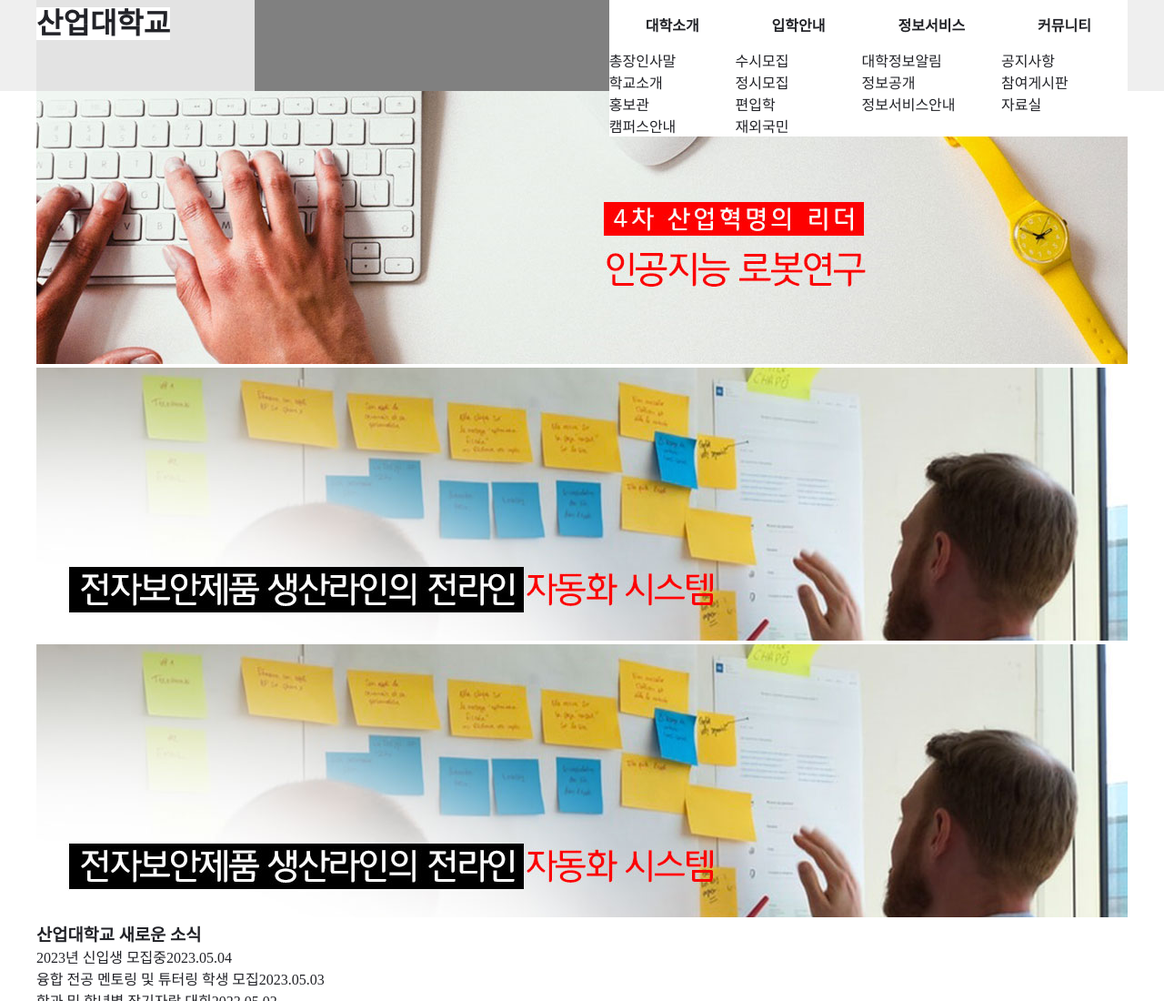
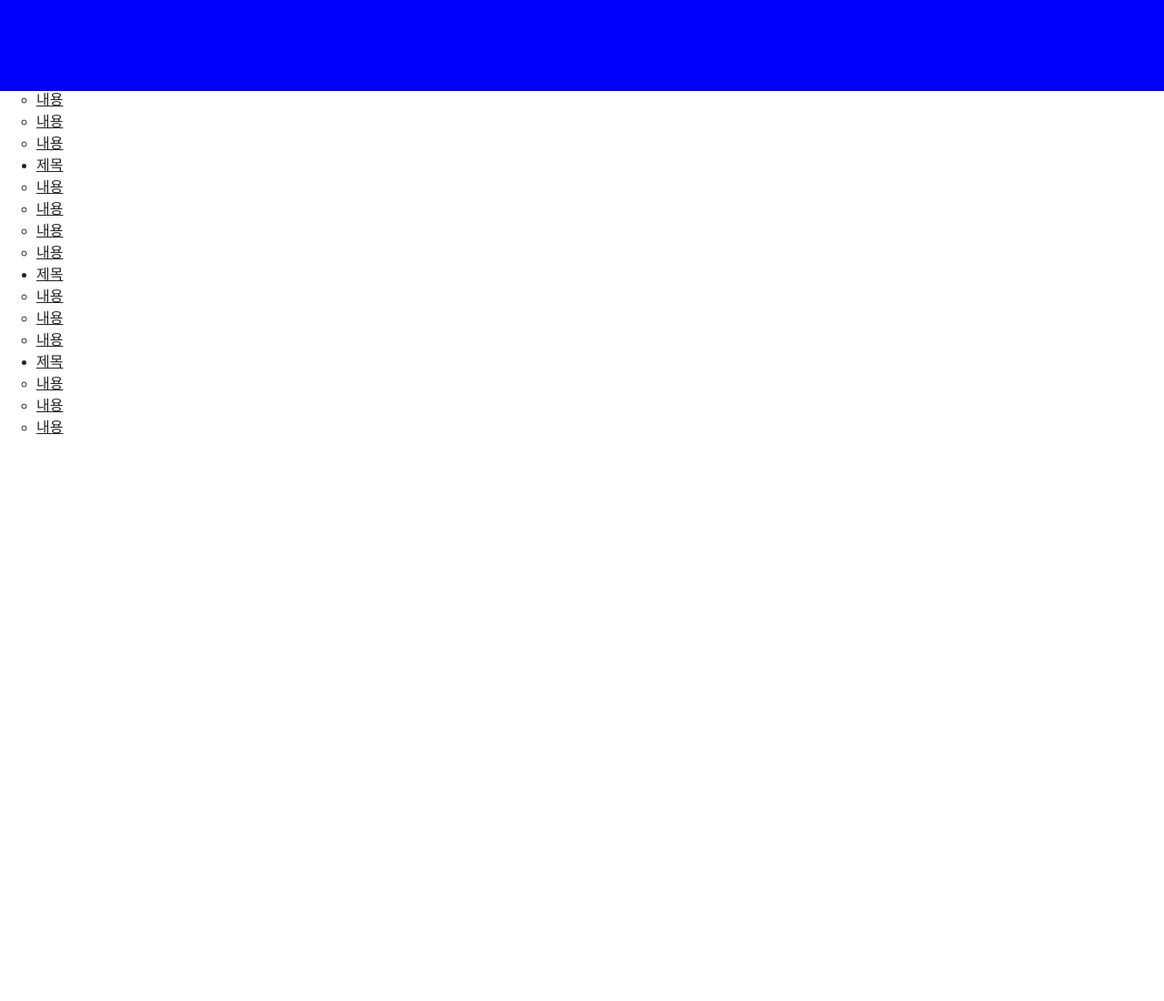
Before and after one commit to Qnd1101/web, a plain HTML site: page B-4 모의고사/index.html in a window 1280 px wide. Shown: the top 1100 px of the page at 91% size. After the commit the page ends 800 px from the top, so only its background shows below. Drawn offline with Linux system fonts and the light colour scheme.

Commit message:
B-4 조금

```diff
--- a/B-4 모의고사/css/style.css
+++ b/B-4 모의고사/css/style.css
@@ -7,69 +7,18 @@
     color: #222328;
 }
 
-.cf::before, .cf::after {
-    display: block;
-    content: '';
-    clear: both;
+.header {
+    position: absolute;
+    top: 0;
+    left: 0;
+    width: 100%;
+    height: 100px;
+    background-color: blue;
+    z-index: 1;
 }
 
-a {
-    text-decoration: none;
+header {
+    width: 1200px;
+    height: 100px;
+    margin: 0 auto;
 }
-
-ul li {
-    list-style: none;
-}
-
-/* wrap */
-#wrap {
-    width: 100%;
-}
-
-/* container */
-.container {
-    width: 1200px;
-    margin: 0 auto;
-    height: inherit;
-    background-color: rgba(0,0,0,0.3);
-}
-
-/* header */
-#header {
-    width: 100%;
-    background-color: #efefef;
-}
-#header .container {
-    display: flex;
-}
-#header .container .logo {
-    width: 20%;
-    height: 100px;
-    display: block;
-    background-color: #e3e3e3;
-}
-#header .container .nav {
-    width: 80%;
-    height: 100px;
-    background-color: #d9d9d9;
-}
-
-#header .container .nav > ul {
-    display: flex;
-    justify-content: right;
-    background-color: #808080;
-}
-
-#header .container .nav > ul > li {
-    position: relative;
-}
-
-#header .container .nav > ul > li > a {
-    display: block;
-    padding: 15px 40px;
-    font-weight: bold;
-}
-
-#header .container .nav > ul > li > a:hover {
-    background-color: #ffe39c;
-}
--- a/B-4 모의고사/index.html
+++ b/B-4 모의고사/index.html
@@ -14,143 +14,43 @@
     <script src="js/script.js"></script>
 </head>
 <body>
-    <div id="wrap">
-        <header id="header">
-            <div class="container">
-                <h1 class="logo">
-                    <a href="#">산업대학교</a>
-                </h1>
-                <nav class="nav">
-                    <ul>
-                        <li><a href="#">대학소개</a>
-                            <ul class="submenu">
-                                <li><a href="#">총장인사말</a></li>
-                                <li><a href="#">학교소개</a></li>
-                                <li><a href="#">홍보관</a></li>
-                                <li><a href="#">캠퍼스안내</a></li>
+    <header class="header"></header>
+    <header>
+        <h1><a href="#"><img src="images/logo-header.png" alt="hlogo"></a></h1>
+        <nav>
+            <ul class="gnb">
+                <li><a href="#">제목</a>
+                    <ul class="lnb">
+                        <li><a href="#">내용</a></li>
+                        <li><a href="#">내용</a></li>
+                        <li><a href="#">내용</a></li>
+                        <li><a href="#">내용</a></li>
                     </ul>
                 </li>
-                        <li><a href="#">입학안내</a>
-                            <ul class="submenu">
-                                <li><a href="#">수시모집</a></li>
-                                <li><a href="#">정시모집</a></li>
-                                <li><a href="#">편입학</a></li>
-                                <li><a href="#">재외국민</a></li>
+                <li><a href="#">제목</a>
+                    <ul class="lnb">
+                        <li><a href="#">내용</a></li>
+                        <li><a href="#">내용</a></li>
+                        <li><a href="#">내용</a></li>
+                        <li><a href="#">내용</a></li>
                     </ul>
                 </li>
-                        <li><a href="#">정보서비스</a>
-                            <ul class="submenu">
-                                <li><a href="#">대학정보알림</a></li>
-                                <li><a href="#">정보공개</a></li>
-                                <li><a href="#">정보서비스안내</a></li>
+                <li><a href="#">제목</a>
+                    <ul class="lnb">
+                        <li><a href="#">내용</a></li>
+                        <li><a href="#">내용</a></li>
+                        <li><a href="#">내용</a></li>
                     </ul>
                 </li>
-                        <li><a href="#">커뮤니티</a>
-                            <ul class="submenu">
-                                <li><a href="#">공지사항</a></li>
-                                <li><a href="#">참여게시판</a></li>
-                                <li><a href="#">자료실</a></li>
+                <li><a href="#">제목</a>
+                    <ul class="lnb">
+                        <li><a href="#">내용</a></li>
+                        <li><a href="#">내용</a></li>
+                        <li><a href="#">내용</a></li>
                     </ul>
                 </li>
             </ul>
         </nav>
-            </div>
     </header>
-        <!-- //header -->
-
-        <section id="slide">
-            <div class="container">
-                <div class="sliderWrap">
-                    <div class="slideImg">
-                        <a href="#">
-                            <img src="images/slide-01.jpg" alt="미래를 이끄는 열정">
-                        </a>
-                    </div>
-                    <div class="slideImg">
-                        <a href="#">
-                            <img src="images/slide-02.jpg" alt="당신이 원하는 교육">
-                        </a>
-                    </div>
-                    <div class="slideImg">
-                        <a href="#">
-                            <img src="images/slide-02.jpg" alt="미래를 향한 우리의 도전">
-                        </a>
-                    </div>
-                </div>
-            </div>
-        </section>
-        <!-- //slider -->
-
-        <section id="contents">
-            <div class="container">
-                <section class="notice">
-                    <h3>산업대학교 새로운 소식</h3>
-                    <ul>
-                        <li class="popup-btn"><a href="#">2023년 신입생 모집중</a><span>2023.05.04</span></li>
-                        <li><a href="#">융합 전공 멘토링 및 튜터링 학생 모집</a><span>2023.05.03</span></li>
-                        <li><a href="#">학과 및 학년별 장기자랑 대회</a><span>2023.05.02</span></li>
-                        <li><a href="#">미래 직업 워크숍 및 박람회</a><span>2023.05.01</span></li>
-                    </ul>
-                </section>
-                <!-- //notice -->
-
-                <section class="gallery">
-                    <h3>우리학교 풍경</h3>
-                    <ul>
-                        <li><a href="#"><img src="images/gallery-01.jpg" alt="우리학교 강의실"></a></li>
-                        <li><a href="#"><img src="images/gallery-02.jpg" alt="우리학교 도서관"></a></li>
-                        <li><a href="#"><img src="images/gallery-03.jpg" alt="우리학교 정문뷰"></a></li>
-                    </ul>
-                </section>
-                <!-- //notice -->
-
-                <section class="banner">
-                    <h3>산업대학교<br>2023<br>체육대전</h3>
-                    <a href="#">바로가기</a>
-                </section>
-                <!-- //banner -->
-            </div>
-        </section>
-        <!-- //contents -->
-
-        <footer id="footer">
-            <div class="container">
-                <div class="footer1">
-                    <div class="footer1-1">
-                        <ul>
-                            <li><a href="#">개인정보처리방침</a></li>
-                            <li><a href="#">정보공개</a></li>
-                            <li><a href="#">홈페이지 운영지침</a></li>
-                        </ul>
-                    </div>
-                    <div class="footer1-2">
-                        15073 경기도 안산시 산기대학로 237 (정왕동) 산업대학교 COPYRIGHT(C) ALL RIGHTS RESERVED.
-                    </div>
-                </div>
-                <div class="footer2">
-                    <select name="#" id="#">
-                        <option>패밀리 사이트</option>
-                        <option value="1">안양 산업대학교</option>
-                        <option value="2">강원 산업대학교</option>
-                        <option value="3">부산 산업대학교</option>
-                    </select>
-                </div>
-            </div>
-        </footer>
-        <!-- //footer -->
-
-        <div class="layer">
-            <h3>산업대학교 공지사항</h3>
-            <p>
-                2023년도 1학기  일정 변경 안내
-                안녕하세요, 산업대학교 교무처입니다. 2023년도 1학기 수업 일정에 변경이 있어 안내드립니다.
-                기존 수업 일정에 따르면 3월 2일부터 6월 16일까지 총 15주 동안 수업이 진행되었으나, 교내 사정으로 인해 수업 일정이 변경되었습니다.
-                참고해주세요!
-            </p>
-            <a href="#" class="popup-close">닫기</a>
-        </div>
-        <!-- //popup -->
-    </div>
-    <!-- //wrap -->
 </body>
 </html>
```
Lines whose indentation alone changed are shown as unchanged.
